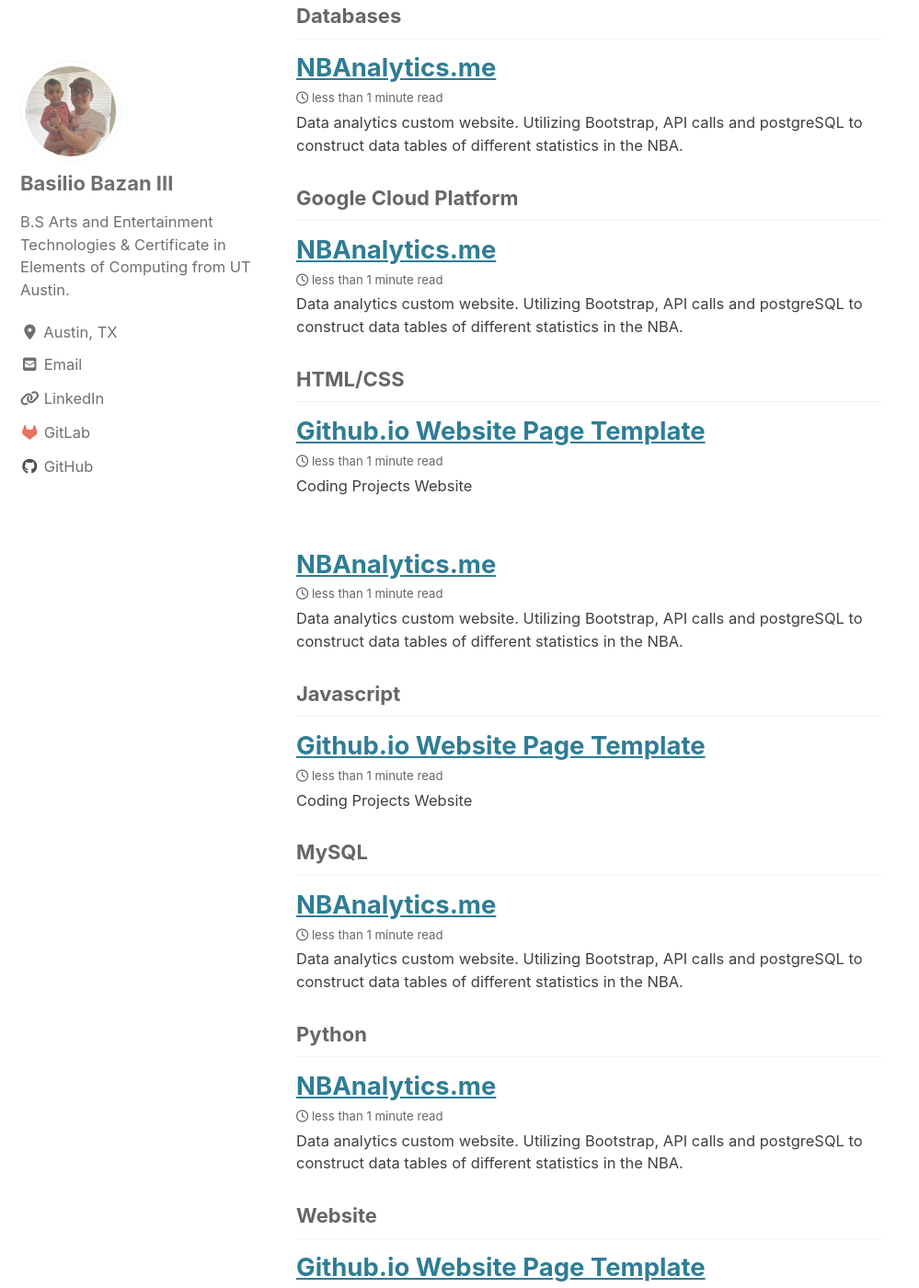
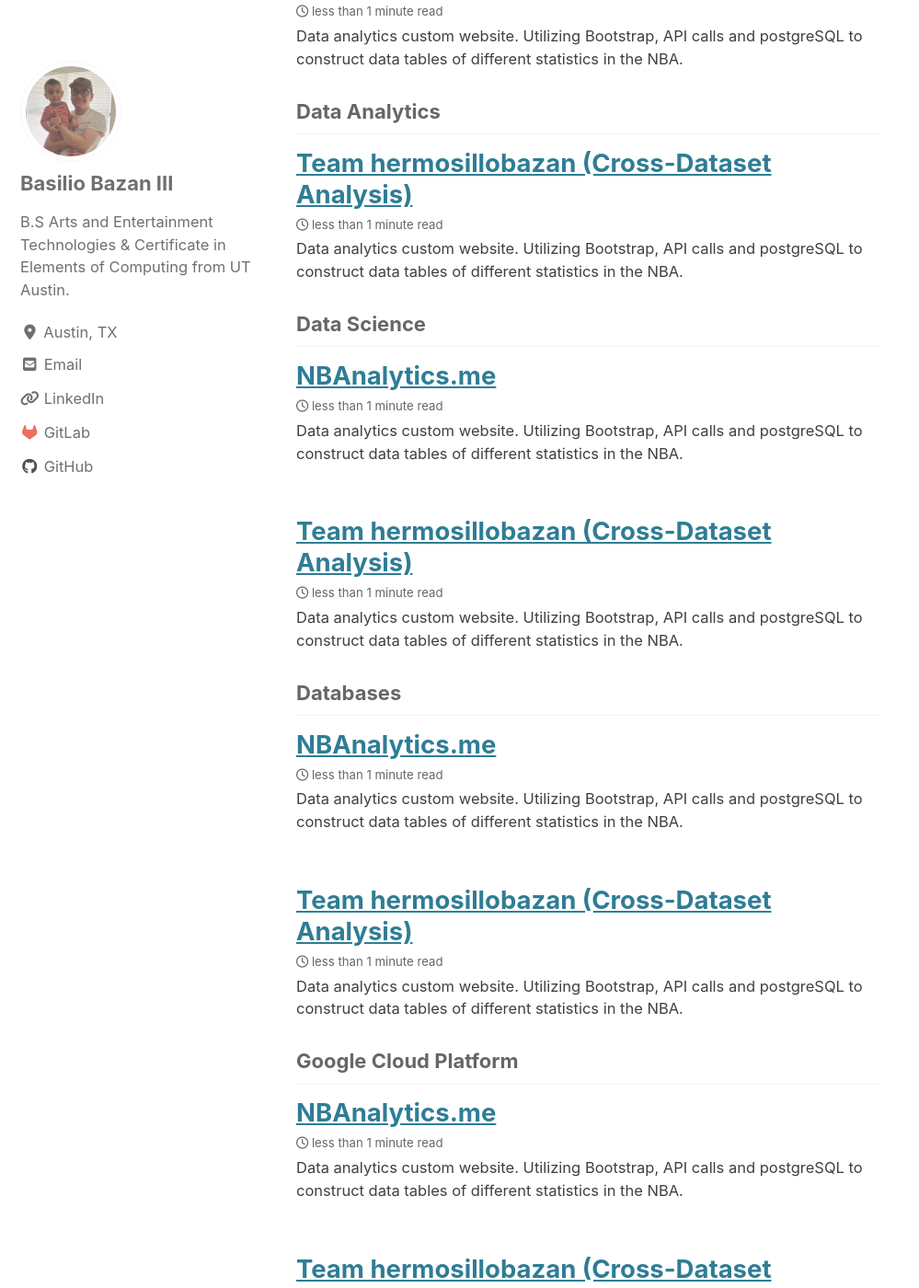
Before and after one commit to Basilio0505/basilio0505.github.io, a Jekyll site: the page built from _pages/projects.md, in a window 1280 px wide and 1400 px high, scrolled down 834 px. Shown: the whole window at 92% size, without its empty margins (0-999 px from the left). Built offline with Jekyll 4.4.1, drawn with Linux system fonts in a browser that asks for light colours; cached includes are drawn as plain includes; nearby versions of some CDN libraries; some of the changed text lies outside the part shown.

Commit message:
hermosillobazan page and intro

```diff
--- /dev/null
+++ b/_posts/2019-12-10-hermosillobazan.md
@@ -0,0 +1,20 @@
+---
+title: "Team hermosillobazan (Cross-Dataset Analysis)"
+date: 2019-12-10
+tags: [Python, MySQL, Jupyter Notebook, Data Science, Data Analytics, Databases, Airflow DAG, Google Cloud Platform, 2019]
+excerpt: "Data analytics custom website. Utilizing Bootstrap, API calls and postgreSQL to construct data tables of different statistics in the NBA."
+---
+## Introduction
+This project started mid September 2019 as part of a semester project for CS 327E
+Elements of Databases at The University of Texas at Austin. We formed in teams of
+two tasked with browsing through publicly available datasets and picking two do cross-data
+tables and analysis.
+
+For our main dataset my partner and I chose the national storm events dataset by
+the National Oceanic and Atmospheric Administration (NOAA), found [here](https://public.enigma.com/browse/collection/national-climatic-weather-center-storm-events/3d0d8bdf-b885-48b9-a3b1-8a8441fc0131).
+And we chose to cross it with the National Fire Incident Reporting System
+of the U.S Government's Federal Emergency Management Agency, found [here](https://public.enigma.com/browse/collection/nfirs-wild-land-incidents/952d1599-65cc-4374-afa8-b07f6cdb2f98). Our goal was to see how
+storm events and wildfires compare when considering the time of year, location, and
+damage caused.
+
+## Tools
```
Also changed, not shown: _posts/2020-05-05-nbanalytics.md (+4 -6 lines).
